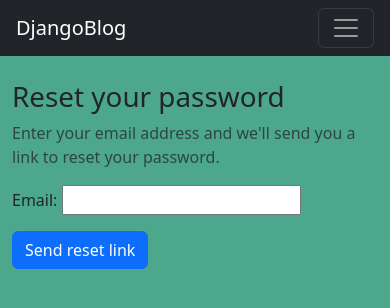
After one commit to fina202611-ops/djangoblog, a Django app: page /password-reset/ in a window 390 px wide. The commit adds this page. Shown: the top 308 px of the page. Run offline with Django 5.2, Linux system fonts and the light colour scheme; parts of the project's set-up code (start-up, migrations or seed data) failed here and were passed over.

Commit message:
Consolidate templates with partials, responsive navbar, image styling fixes

```diff
--- a/blog/static/blog/css/style.css
+++ b/blog/static/blog/css/style.css
@@ -1,3 +1,7 @@
 body {
-    background-color: #8aa4cc;
+    background-color: #4ca78d;
 }
+.card-img-top {
+  height: 200px;
+  object-fit: cover;
+}
--- a/blog/templates/blog/base.html
+++ b/blog/templates/blog/base.html
@@ -3,32 +3,56 @@
 <html lang="en">
 <head>
     <meta charset="UTF-8">
+    <meta name="viewport" content="width=device-width, initial-scale=1">
     <title>{% block title %}DjangoBlog{% endblock %}</title>
     <link href="https://cdn.jsdelivr.net/npm/bootstrap@5.3.3/dist/css/bootstrap.min.css" rel="stylesheet">
     <link rel="stylesheet" type="text/css" href="{% static 'blog/css/style.css' %}">
 </head>
 <body>
-    <nav class="navbar navbar-dark bg-dark px-3">
+    <nav class="navbar navbar-expand-lg navbar-dark bg-dark px-3">
       <a class="navbar-brand" href="{% url 'home' %}">DjangoBlog</a>
-        <div>
+      <button class="navbar-toggler" type="button" data-bs-toggle="collapse" data-bs-target="#navMenu" aria-controls="navMenu" aria-expanded="false" aria-label="Toggle navigation">
+        <span class="navbar-toggler-icon"></span>
+      </button>
+      <div class="collapse navbar-collapse" id="navMenu">
+        <div class="navbar-nav me-auto">
+          <a class="nav-link {% if request.resolver_match.url_name == 'home' %}fw-bold text-decoration-underline text-white{% endif %}" href="{% url 'home' %}">Home</a>
+          <a class="nav-link {% if request.resolver_match.url_name == 'about' %}fw-bold text-decoration-underline text-white{% endif %}" href="{% url 'about' %}">About</a>
+          <a class="nav-link {% if request.resolver_match.url_name == 'contact' %}fw-bold text-decoration-underline text-white{% endif %}" href="{% url 'contact' %}">Contact</a>
+        </div>
+        <div class="navbar-nav align-items-lg-center">
           {% if request.user.is_authenticated %}
-                <!-- 👇 Добавлена ссылка на My Posts -->
-                <a class="btn btn-outline-light btn-sm" href="{% url 'my_posts' %}">My Posts</a>
-                <a class="btn btn-outline-light btn-sm ms-1" href="{% url 'post_create' %}">New Post</a>
-                <span class="text-white ms-2">Hi, {{ request.user.username }}</span>
+            <a class="btn btn-outline-light btn-sm me-2 my-1" href="{% url 'post_create' %}">New Post</a>
+            <a class="nav-link me-2 {% if request.resolver_match.url_name == 'my_posts' %}fw-bold text-decoration-underline text-white{% endif %}" href="{% url 'my_posts' %}">My Posts</a>
+            <span class="navbar-text text-white me-2">Hi, {{ request.user.username }}</span>
             <form method="post" action="{% url 'logout' %}" class="d-inline">
               {% csrf_token %}
-                    <button type="submit" class="btn btn-outline-light btn-sm ms-2">Logout</button>
+              <button type="submit" class="btn btn-outline-light btn-sm my-1">Logout</button>
             </form>
           {% else %}
-                <a class="btn btn-outline-light btn-sm" href="{% url 'login' %}">Login</a>
-                <a class="btn btn-outline-light btn-sm ms-1" href="{% url 'register' %}">Register</a>
+            <a class="btn btn-outline-light btn-sm me-2 my-1" href="{% url 'login' %}">Login</a>
+            <a class="btn btn-outline-light btn-sm my-1" href="{% url 'register' %}">Register</a>
           {% endif %}
         </div>
+      </div>
     </nav>
+
+    {% if messages %}
+      <div class="container mt-3">
+        {% for message in messages %}
+          <div class="alert alert-{{ message.tags }} alert-dismissible fade show" role="alert">
+            {{ message }}
+            <button type="button" class="btn-close" data-bs-dismiss="alert" aria-label="Close"></button>
+          </div>
+        {% endfor %}
+      </div>
+    {% endif %}
 
     <div class="container mt-4">
         {% block content %}{% endblock %}
     </div>
+
+    <!-- Bootstrap JS (необходим для раскрытия мобильного меню и закрытия уведомлений) -->
+    <script src="https://cdn.jsdelivr.net/npm/bootstrap@5.3.3/dist/js/bootstrap.bundle.min.js"></script>
 </body>
 </html>
--- /dev/null
+++ b/blog/templates/blog/password_reset.html
@@ -0,0 +1,16 @@
+{% extends "blog/base.html" %}
+{% block title %}Reset Password{% endblock %}
+
+{% block content %}
+<div class="row justify-content-center">
+  <div class="col-md-6">
+    <h1>Reset your password</h1>
+    <p class="text-muted">Enter your email address and we'll send you a link to reset your password.</p>
+    <form method="post">
+      {% csrf_token %}
+      {{ form.as_p }}
+      <button type="submit" class="btn btn-primary">Send reset link</button>
+    </form>
+  </div>
+</div>
+{% endblock %}
--- a/blog/templates/blog/post_detail.html
+++ b/blog/templates/blog/post_detail.html
@@ -7,7 +7,7 @@
 
   <!-- 👇 Информация об авторе и дате публикации -->
   <p class="text-muted">
-    By <strong>{{ post.author.username }}</strong> | Published on {{ post.created_at|date:"F d, Y" }}
+    By <strong>{{ post.author.email }}</strong> | Published on {{ post.created_at|date:"F d, Y" }}
   </p>
 
   <!-- 👇 Фрагмент с обложкой -->
--- a/config/urls.py
+++ b/config/urls.py
@@ -3,6 +3,8 @@ from django.conf.urls.static import static
 from django.contrib import admin
 from django.contrib.auth import views as auth_views
 from django.urls import include, path
+
+handler403 = "blog.views.custom_403"
 
 urlpatterns = [
     path("admin/", admin.site.urls),
@@ -18,6 +20,35 @@ urlpatterns = [
     ),
     path("", include("blog.urls")),
     path("__debug__/", include("debug_toolbar.urls")),
+    # 👇 Добавлены маршруты сброса пароля
+    path(
+        "password-reset/",
+        auth_views.PasswordResetView.as_view(
+            template_name="blog/password_reset.html"
+        ),
+        name="password_reset",
+    ),
+    path(
+        "password-reset/done/",
+        auth_views.PasswordResetDoneView.as_view(
+            template_name="blog/password_reset_done.html"
+        ),
+        name="password_reset_done",
+    ),
+    path(
+        "reset/<uidb64>/<token>/",
+        auth_views.PasswordResetConfirmView.as_view(
+            template_name="blog/password_reset_confirm.html"
+        ),
+        name="password_reset_confirm",
+    ),
+    path(
+        "reset/done/",
+        auth_views.PasswordResetCompleteView.as_view(
+            template_name="blog/password_reset_complete.html"
+        ),
+        name="password_reset_complete",
+    ),
 ]
 
 if settings.DEBUG:
```
Also changed, not shown: blog/templates/blog/403.html (added, +11 -0 lines), blog/templates/blog/my_posts.html (+8 -22 lines), blog/templates/blog/partials/_pagination.html (added, +13 -0 lines), blog/templates/blog/partials/_post_card.html (added, +21 -0 lines), blog/templates/blog/password_reset_complete.html (added, +12 -0 lines), blog/templates/blog/password_reset_confirm.html (added, +15 -0 lines), blog/templates/blog/password_reset_done.html (added, +11 -0 lines), blog/templates/blog/post_list.html (+5 -25 lines), blog/views.py (+11 -2 lines), config/settings.py (+8 -1 lines). Lines whose indentation alone changed are shown as unchanged.
